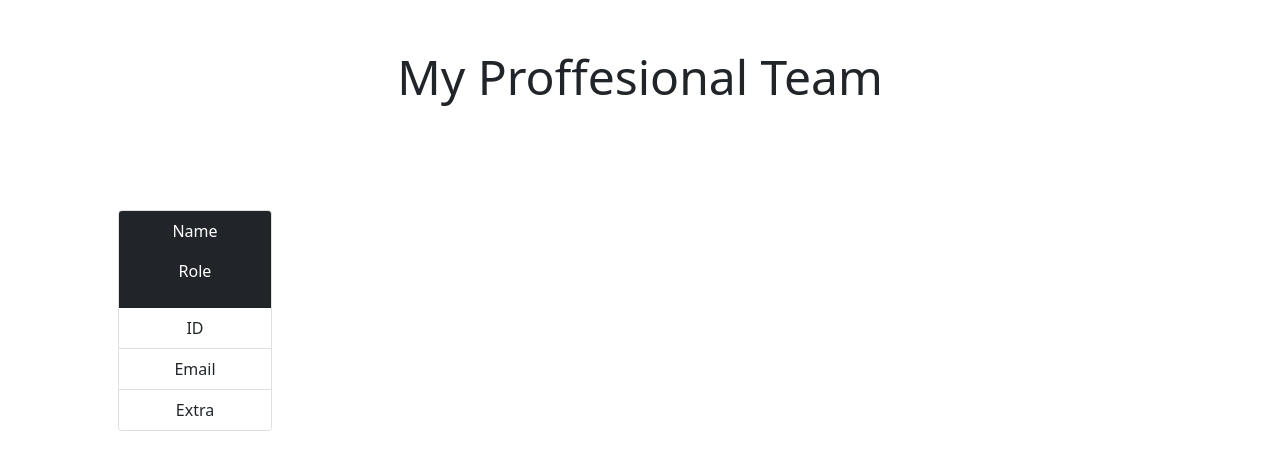
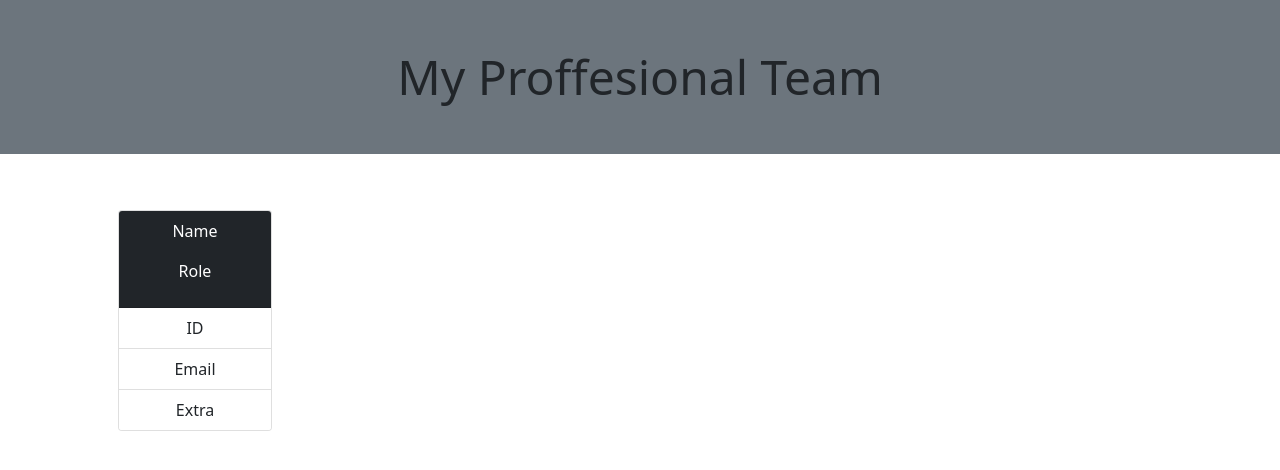
Before and after one commit to Milan1422/TeamTestingApp, a website: page index.html in a window 1280 px wide. Drawn offline with nearby package versions, Linux system fonts and the light colour scheme.

Commit message:
styled header

```diff
--- a/index.html
+++ b/index.html
@@ -9,7 +9,7 @@
 </head>
 <body>
     <header>
-        <h1 class="display-5 text-center p-5">My Proffesional Team</h1>
+        <h1 class="display-5 text-center p-5 bg-secondary">My Proffesional Team</h1>
     </header>
     <main>
         <div class="container p-5 text-center">
```
